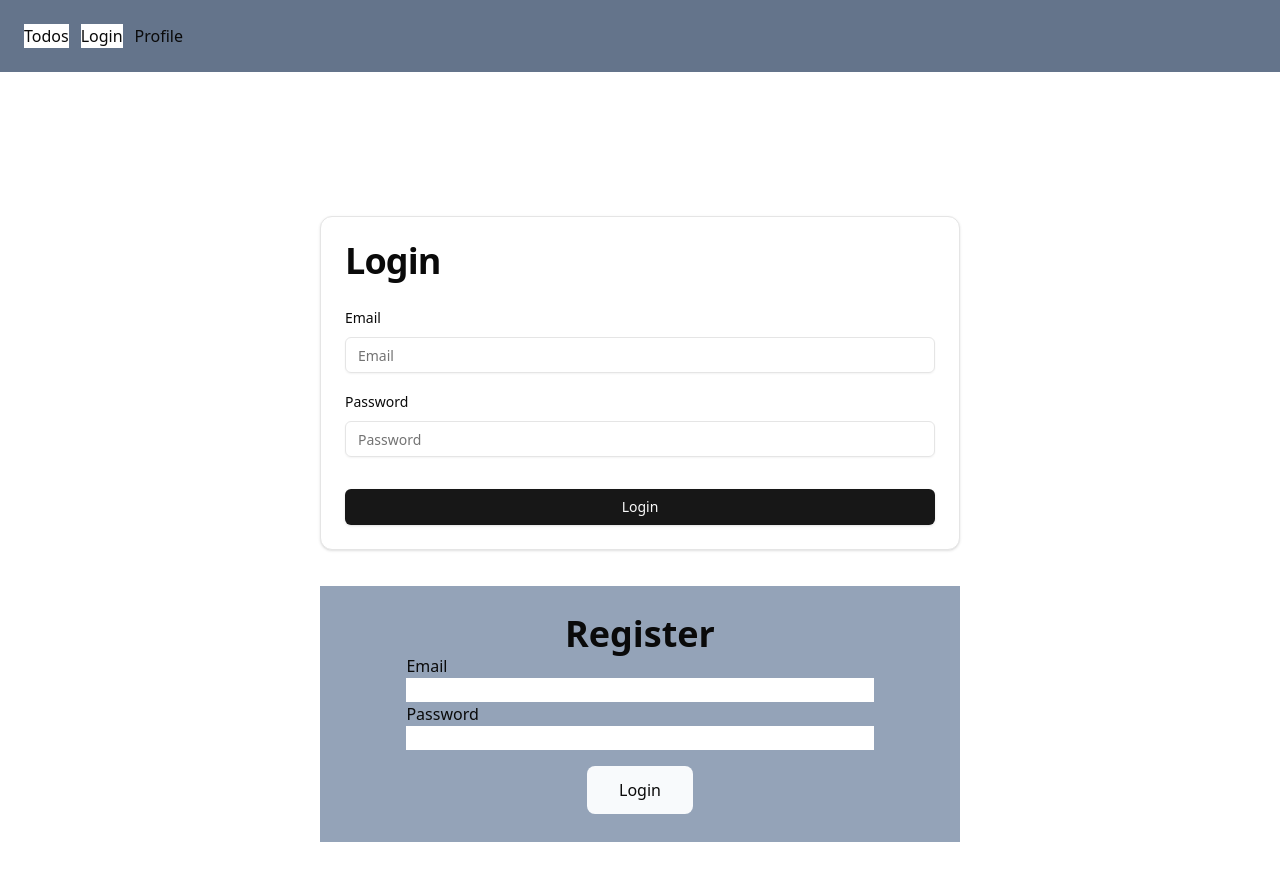
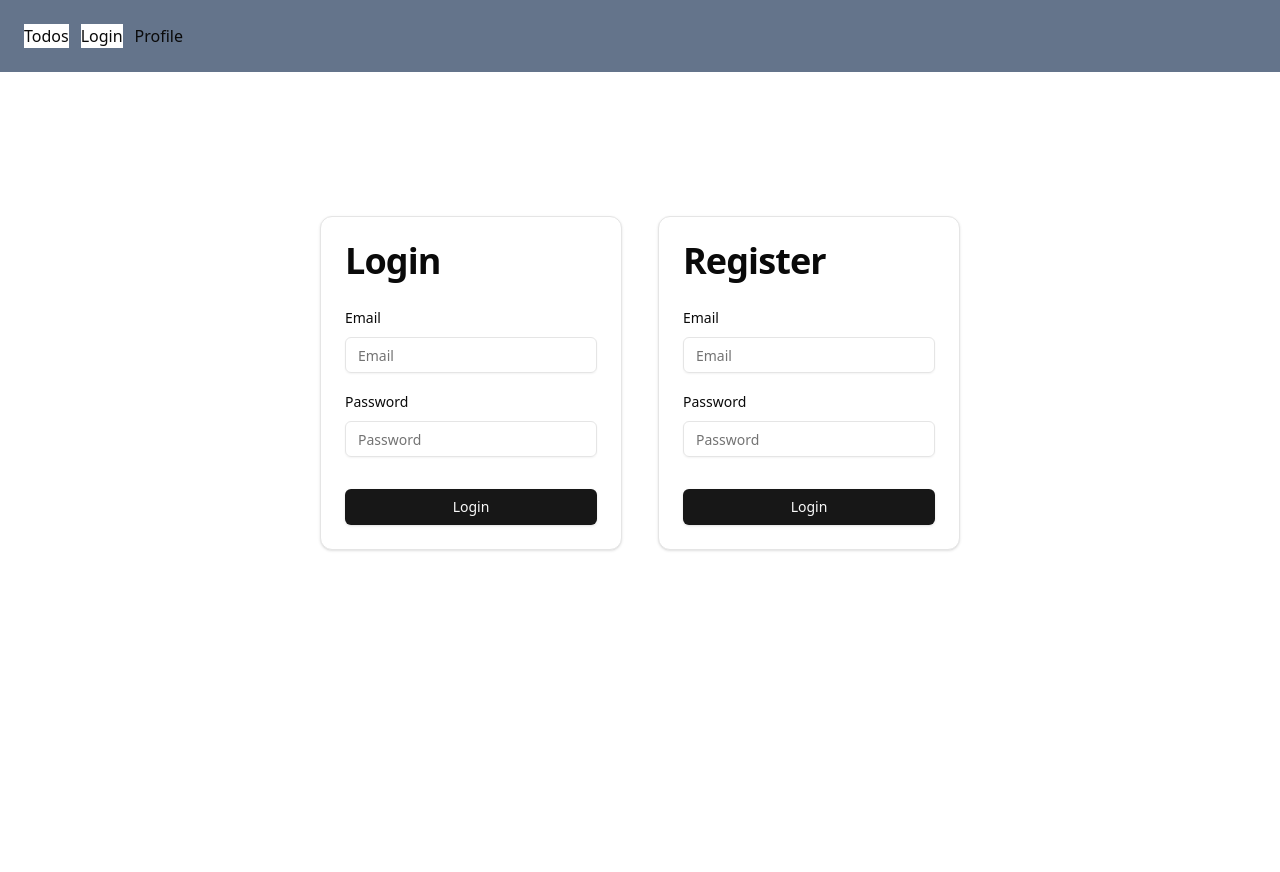
Before and after one commit to Nathan51888/todoapp-frontend-nextjs, a Next.js app: page /login in a window 1280 px wide. Built offline with nearby package versions, Linux system fonts and the light colour scheme.

Commit message:
Updated register component

```diff
--- a/src/app/lib/schema.ts
+++ b/src/app/lib/schema.ts
@@ -16,3 +16,8 @@ export const loginSchema = userSchema.pick({
     password: true,
 })
 export type LoginSchema = z.infer<typeof loginSchema>
+
+export const registerSchema = userSchema.pick({
+    email: true,
+    password: true,
+})
--- a/src/app/login/page.tsx
+++ b/src/app/login/page.tsx
@@ -3,9 +3,13 @@ import Register from "../ui/login/register";
 
 export default function Page() {
     return (
-        <div className="flex flex-col gap-9 pt-36 w-[50vw] h-full bg-white mx-auto ">
-            <Login></Login>
-            <Register></Register>
+        <div className="flex flex-row justify-center gap-9 pt-36 w-[50vw] h-full bg-white mx-auto ">
+            <div className="w-full max-w-lg">
+                <Login></Login>
+            </div>
+            <div className="w-full max-w-lg">
+                <Register></Register>
+            </div>
         </div>
     )
 }
--- a/src/app/ui/login/actions.ts
+++ b/src/app/ui/login/actions.ts
@@ -16,8 +16,6 @@ type LoginFormData = {
 }
 
 type RegisterFormData = {
-    firstName: string,
-    lastName: string,
     email: string,
     password: string,
 }
@@ -65,13 +63,13 @@ export async function sendUserLogin(prevState: any, formData: FormData): Promise
         message: "Login success",
     }
 }
-export async function sendUserRegister(error: any, formData: FormData) {
+export async function sendUserRegister(prevState: any, formData: FormData): Promise<ActionResponse> {
     // fake delay
-    await new Promise(resolve => setTimeout(resolve, 500))
+    await new Promise(resolve => setTimeout(resolve, 1500))
 
     const rawData: RegisterFormData = {
-        firstName: "Joe",
-        lastName: "Mama",
+        // firstName: "Joe",
+        // lastName: "Mama",
         email: formData.get("email") as string,
         password: formData.get("password") as string,
     }
@@ -89,10 +87,14 @@ export async function sendUserRegister(error: any, formData: FormData) {
     })
     if (!res.ok) {
         return {
-            message: res.text()
+            success: false,
+            message: "Failed to submit form",
+            errors: await res.text(),
+            inputs: rawData,
         }
     }
     return {
+        success: true,
         message: "Register success"
     }
 }
--- a/src/app/ui/login/register.tsx
+++ b/src/app/ui/login/register.tsx
@@ -1,21 +1,85 @@
 "use client"
 
-import { useActionState } from "react"
-import { sendUserRegister } from "./actions"
+import { startTransition, useActionState } from "react"
+import { ActionResponse, sendUserRegister } from "./actions"
+import { Card, CardContent, CardHeader, CardTitle } from "@/components/ui/card"
+import { Button } from "@/components/ui/button"
+import { Form, FormField, FormItem, FormLabel, FormControl, FormMessage } from "@/components/ui/form"
+import { Input } from "@/components/ui/input"
+import { useForm } from "react-hook-form"
+import { LoginSchema, loginSchema } from "@/app/lib/schema"
+import { zodResolver } from "@hookform/resolvers/zod"
+
+const initialState: ActionResponse = {
+    success: false,
+    message: "",
+}
 
 export default function Register() {
-    const [error, action, isPending] = useActionState(sendUserRegister, "")
+    const [state, formAction, isPending] = useActionState(sendUserRegister, initialState)
+    const form = useForm<LoginSchema>({
+        resolver: zodResolver(loginSchema),
+        defaultValues: {
+            email: "",
+            password: "",
+            ...(state.inputs ?? {}),
+        }
+    })
+
+    async function onSubmit(data: LoginSchema) {
+        const formData = new FormData()
+        Object.entries(data).forEach(([key, value]) => formData.append(key, value))
+        startTransition(() => formAction(formData))
+    }
+
     return (
-        <div className="w-auto p-7 bg-slate-400 align-middle">
-            <h2 className="text-center font-bold text-4xl">Register</h2>
-            <form action={action} className="flex flex-col w-[80%] m-auto">
-                <label htmlFor="email">Email</label>
-                <input type="text" id="email" name="email" />
-                <label htmlFor="password">Password</label>
-                <input type="text" id="password" name="password" />
-                <button type="submit" disabled={isPending} className="mt-4 px-8 py-3 bg-slate-50 w-fit rounded-lg self-center">{isPending ? "Submitting" : "Login"}</button>
-            </form>
-            <p>{error}</p>
-        </div>
+        <Card>
+            <CardHeader>
+                <CardTitle className="text-4xl">Register</CardTitle>
+            </CardHeader>
+            <CardContent>
+                <Form {...form}>
+                    <form
+                        action={formAction}
+                        onSubmit={form.handleSubmit(onSubmit)}
+                        className="flex flex-col gap-4"
+                    >
+                        <FormField
+                            control={form.control}
+                            name="email"
+                            render={({ field }) => (
+                                <FormItem>
+                                    <FormLabel>Email</FormLabel>
+                                    <FormControl>
+                                        <Input placeholder="Email" {...field} />
+                                    </FormControl>
+                                    <FormMessage />
+                                </FormItem>
+                            )}
+                        />
+                        <FormField
+                            control={form.control}
+                            name="password"
+                            render={({ field }) => (
+                                <FormItem>
+                                    <FormLabel>Password</FormLabel>
+                                    <FormControl>
+                                        <Input placeholder="Password" type="password" {...field} />
+                                    </FormControl>
+                                    <FormMessage />
+                                </FormItem>
+                            )}
+                        />
+                        <div>
+                            <p>{state.message}</p>
+                            {state?.errors && (
+                                <p className="text-red-500">{state?.errors}</p>
+                            )}
+                        </div>
+                        <Button type="submit" disabled={isPending}>{isPending ? "Submitting" : "Login"}</Button>
+                    </form>
+                </Form>
+            </CardContent>
+        </Card>
     )
 }
```
